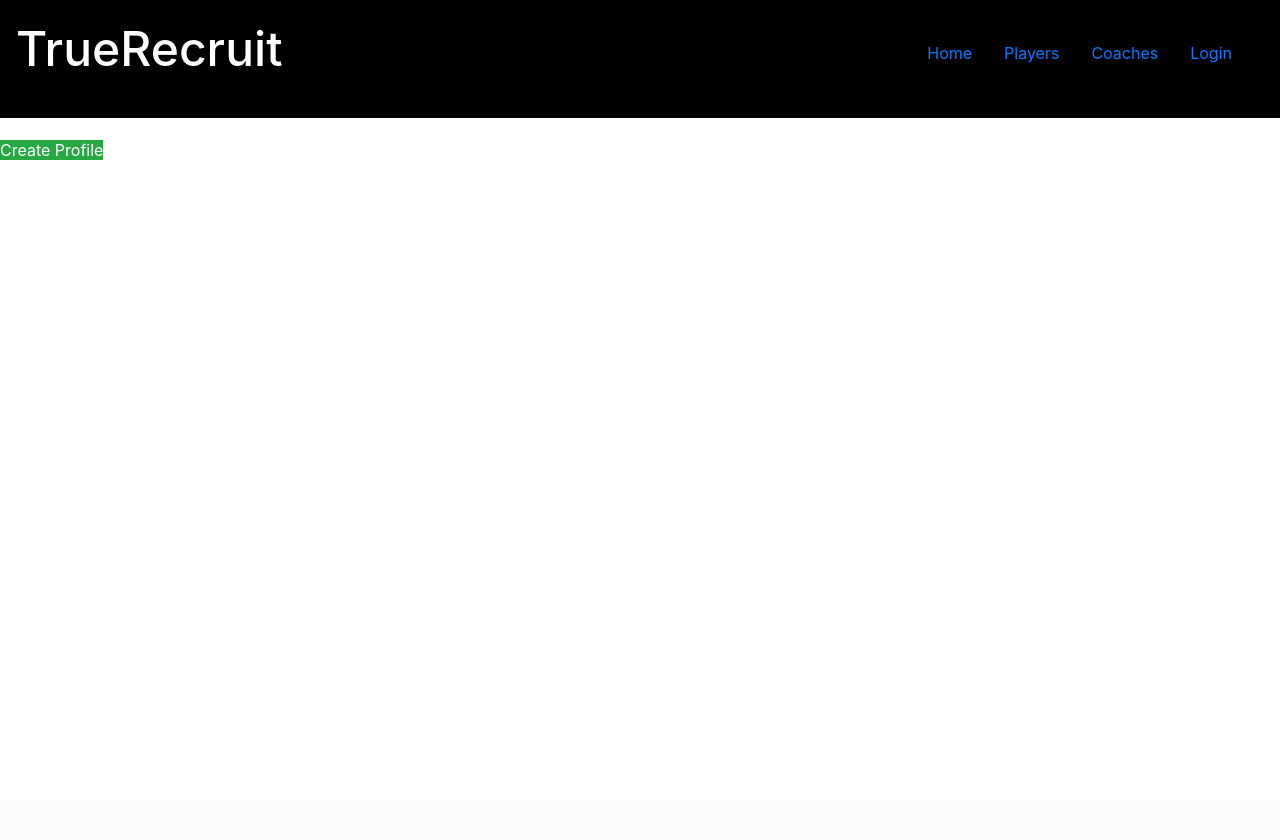
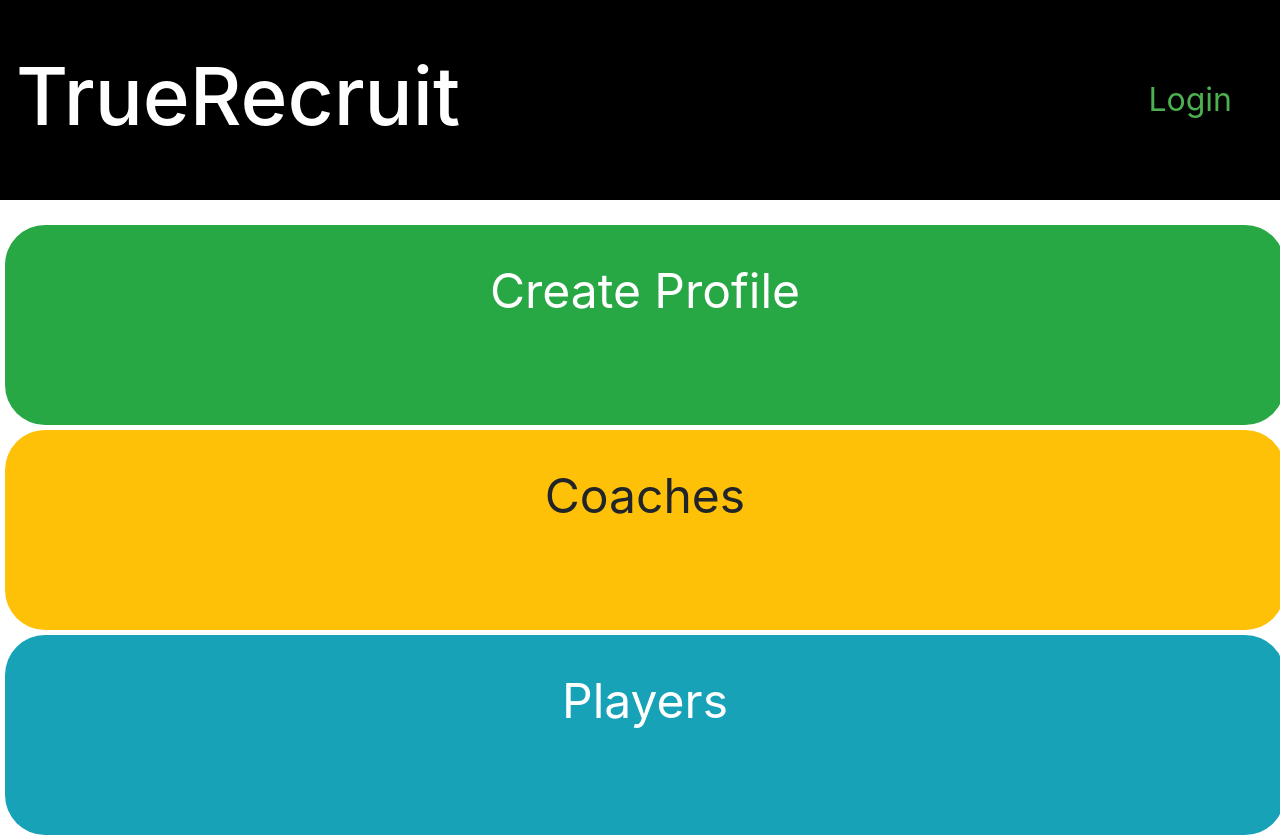
Before and after one commit to Trinitykerr/TrueRecruit, a Django app: page /recruit/ in a window 1280 px wide. Before the commit the page ends 160 px from the top, so only its background shows below. Run offline with Django 3.2, Linux system fonts and the light colour scheme; some libraries are stand-ins or nearby versions.

Commit message:
home page and details

```diff
--- a/recruit/models.py
+++ b/recruit/models.py
@@ -112,7 +112,8 @@ class PlayerMore(models.Model):
     def __str__(self):
         return self.name
     player = User.objects.latest('date_joined')
-
+    trial = User.objects.all().last()
+    email = trial.email
 
     user = models.OneToOneField(User, on_delete=models.CASCADE, default=player)
     name = models.CharField(max_length=200)
--- /dev/null
+++ b/recruit/static/recruit/style.css
@@ -0,0 +1,14 @@
+a#createPbtn {
+  display: block;
+  width: 100%;
+  border: none;
+  padding: 14px 28px;
+  font-size: 16px;
+  cursor: pointer;
+  text-align: center;
+}
+
+
+nav a{
+    color: #4CAF50;
+}
--- a/recruit/templates/recruit/base.html
+++ b/recruit/templates/recruit/base.html
@@ -3,9 +3,10 @@
 <html lang="en">
 <head>
     <title>Document</title>
-        <link rel="stylesheet" href="{% static 'food/style.css'%}">
+
     <link rel="stylesheet" href="https://stackpath.bootstrapcdn.com/bootstrap/4.5.2/css/bootstrap.min.css" integrity="sha384-JcKb8q3iqJ61gNV9KGb8thSsNjpSL0n8PARn9HuZOnIxN0hoP+VmmDGMN5t9UJ0Z" crossorigin="anonymous">
 <script src="https://stackpath.bootstrapcdn.com/bootstrap/4.5.2/js/bootstrap.min.js" integrity="sha384-B4gt1jrGC7Jh4AgTPSdUtOBvfO8shuf57BaghqFfPlYxofvL8/KUEfYiJOMMV+rV" crossorigin="anonymous"></script>
+    <link rel="stylesheet" href="{% static 'recruit/style.css'%}">
 </head>
 <body>
 <header style="padding-bottom: 20px">
--- a/recruit/templates/recruit/coachlist.html
+++ b/recruit/templates/recruit/coachlist.html
@@ -1,3 +1,4 @@
+{% load static %}
 <!doctype html>
 <html lang="en">
 <head>
@@ -7,6 +8,7 @@
     <meta http-equiv="X-UA-Compatible" content="ie=edge">
     <link rel="stylesheet" href="https://stackpath.bootstrapcdn.com/bootstrap/4.5.2/css/bootstrap.min.css" integrity="sha384-JcKb8q3iqJ61gNV9KGb8thSsNjpSL0n8PARn9HuZOnIxN0hoP+VmmDGMN5t9UJ0Z" crossorigin="anonymous">
     <script src="https://stackpath.bootstrapcdn.com/bootstrap/4.5.2/js/bootstrap.min.js" integrity="sha384-B4gt1jrGC7Jh4AgTPSdUtOBvfO8shuf57BaghqFfPlYxofvL8/KUEfYiJOMMV+rV" crossorigin="anonymous"></script>
+     <link rel="stylesheet" href="{% static 'recruit/style.css'%}">
     <title>Coaches</title>
 </head>
 <header style="padding-bottom: 20px">
--- a/recruit/templates/recruit/home.html
+++ b/recruit/templates/recruit/home.html
@@ -1,5 +1,48 @@
-{%  extends 'recruit/base.html' %}
-{% block body %}
-<a class="button btn-success" href="{% url 'recruit:register' %}">Create Profile</a>
+{% load static %}
+<!doctype html>
+<html lang="en">
+<head>
+    <meta charset="UTF-8">
+    <meta name="viewport"
+          content="width=device-width, user-scalable=no, initial-scale=1.0, maximum-scale=1.0, minimum-scale=1.0">
+    <meta http-equiv="X-UA-Compatible" content="ie=edge">
+    <link rel="stylesheet" href="https://stackpath.bootstrapcdn.com/bootstrap/4.5.2/css/bootstrap.min.css" integrity="sha384-JcKb8q3iqJ61gNV9KGb8thSsNjpSL0n8PARn9HuZOnIxN0hoP+VmmDGMN5t9UJ0Z" crossorigin="anonymous">
+    <script src="https://stackpath.bootstrapcdn.com/bootstrap/4.5.2/js/bootstrap.min.js" integrity="sha384-B4gt1jrGC7Jh4AgTPSdUtOBvfO8shuf57BaghqFfPlYxofvL8/KUEfYiJOMMV+rV" crossorigin="anonymous"></script>
+     <link rel="stylesheet" href="{% static 'recruit/style.css'%}">
+    <title>Coaches</title>
+</head>
+<header style="padding-bottom: 20px">
+ <nav class = "navbar navbar-dark " style="height: 200px; background: black;">
+    <a href="{% url 'recruit:home' %}"><h1 class="navbar-brand" style= "text-align:center;font-size:5em;">TrueRecruit</h1></a>
+     <div class="navbar">
 
-{% endblock body %}
+                  {% if user.is_authenticated %}
+             <a class="nav-item nav-link" href="{% url 'recruit:profile' %}" style="font-size: 2em">Profile</a>
+                      <a class="nav-item nav-link" href="{% url 'recruit:logout' %}" style="font-size: 2em">Logout</a>
+        {% else %}
+              <a class="nav-item nav-link" href="{% url 'recruit:login' %}" style="font-size: 2em">Login</a>
+        {% endif %}
+
+    </div>
+ </nav>
+    {% if messages %}
+    {% for message in messages %}
+        <div class="alert alert-{{ message.tags }}">
+            {{ message }}
+        </div>
+    {% endfor %}
+{% endif %}
+</header>
+<body>
+    <a id="createPbtn" type="button" class="button btn-success" style="width: 100%; height: 200px;
+    text-align: center; border-radius: 40px; font-size: 3em; padding: 30px; margin: 5px;" href="{% url 'recruit:register' %}">Create Profile</a>
+
+        <a id="createPbtn" type="button" class="button btn-warning" style="width: 100%; height: 200px;
+    text-align: center; border-radius: 40px; font-size: 3em; padding: 30px; margin: 5px;" href="{% url 'recruit:coach_list' %}">Coaches</a>
+
+            <a id="createPbtn" type="button" class="button btn-info" style="width: 100%; height: 200px;
+    text-align: center; border-radius: 40px; font-size: 3em; padding: 30px; margin: 5px;" href="{% url 'recruit:player_list' %}">Players</a>
+
+
+</body>
+</html>
--- a/recruit/templates/recruit/playerlist.html
+++ b/recruit/templates/recruit/playerlist.html
@@ -1,3 +1,4 @@
+{% load static %}
 <!doctype html>
 <html lang="en">
 <head>
@@ -7,6 +8,7 @@
     <meta http-equiv="X-UA-Compatible" content="ie=edge">
     <link rel="stylesheet" href="https://stackpath.bootstrapcdn.com/bootstrap/4.5.2/css/bootstrap.min.css" integrity="sha384-JcKb8q3iqJ61gNV9KGb8thSsNjpSL0n8PARn9HuZOnIxN0hoP+VmmDGMN5t9UJ0Z" crossorigin="anonymous">
     <script src="https://stackpath.bootstrapcdn.com/bootstrap/4.5.2/js/bootstrap.min.js" integrity="sha384-B4gt1jrGC7Jh4AgTPSdUtOBvfO8shuf57BaghqFfPlYxofvL8/KUEfYiJOMMV+rV" crossorigin="anonymous"></script>
+     <link rel="stylesheet" href="{% static 'recruit/style.css'%}">
     <title>Players</title>
 </head>
 <header style="padding-bottom: 20px">
@@ -42,7 +44,7 @@
             <div class="col-md-2.5 offset-md-1">
                 <img class="card" height="250px" src="{{player_item.image}}" style= "border-radius: 10%">
             </div>
-            <div class="col-md-6 ">
+            <div class="col-md-6 " style="padding-right: 5px;">
                 <h4>{{player_item.name}}</h4>
 
                  Position: {{player_item.position}}
@@ -52,7 +54,7 @@
                  State: {{player_item.state}}
 
             </div>
-            <div class="col-md-2">
+            <div class="col-md-1" style="padding-left: 5px;">
                 <br>
                 <br>
                 <a href="{% url 'recruit:playerdetail' player_item.id %}" class="btn btn-success">More</a>
--- a/recruit/templates/recruit/profile.html
+++ b/recruit/templates/recruit/profile.html
@@ -14,7 +14,7 @@
                 <br>
                 <a href="{{user.playermore.id}}/print" class="btn btn-warning">Download Profile</a>
                  <a href="{{user.id}}/update" class="btn btn-warning">Update</a>
-                 <a href="{{ user.id }}/delete" class="btn btn-primary">Delete</a>
+                 <a href="{{ user.id }}/delete" class="btn btn-danger">Delete</a>
             </div>
             <div class="col-md-7 ">
                 <h1>{{user.playermore.name}}</h1>
@@ -53,7 +53,7 @@
             <div class="col-md-2.5 offset-md-1">
                 <img class="card" height="500px" src="{{user.coachmore.image}}">
                  <a href="{{user.id}}/update" class="btn btn-warning">Update</a>
-                 <a href="{{ user.id }}/delete" class="btn btn-primary">Delete</a>
+                 <a href="{{ user.id }}/delete" class="btn btn-danger">Delete</a>
             </div>
             <div class="col-md-7 ">
                 <h1>{{user.coachmore.name}}</h1>
--- a/recruit/templates/recruit/profiledelete.html
+++ b/recruit/templates/recruit/profiledelete.html
@@ -3,6 +3,6 @@
     <form method="POST">
         {% csrf_token %}
         <h2>Are you sure you want to delete {{ item.item_name }}</h2>
-        <button type="submit" class="btn-success">Confirm</button>
+        <button type="submit" class="btn-danger">Confirm</button>
     </form>
 {% endblock %}
```
Also changed, not shown: db.sqlite3.
